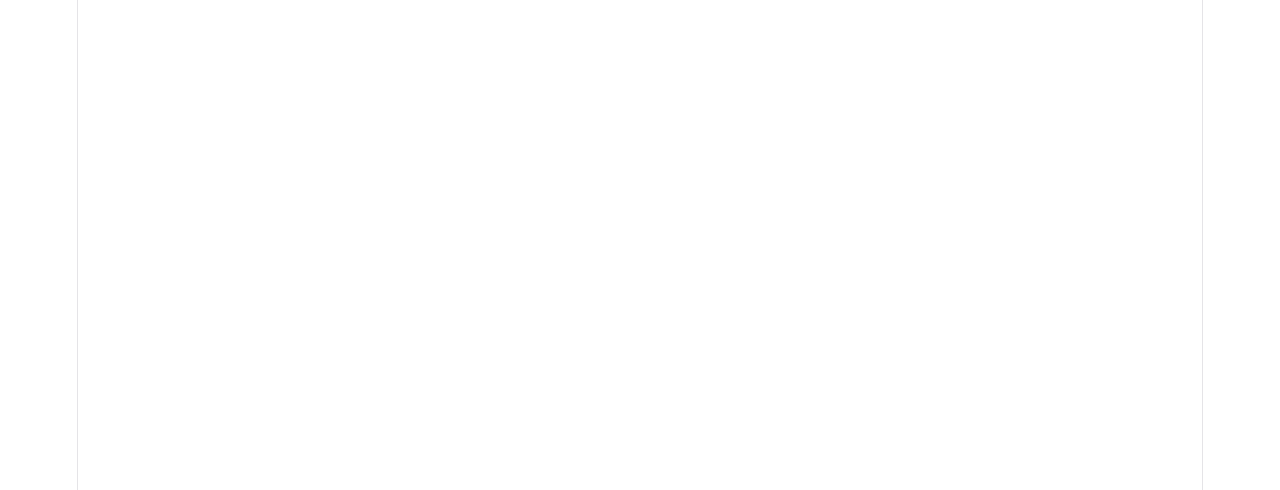
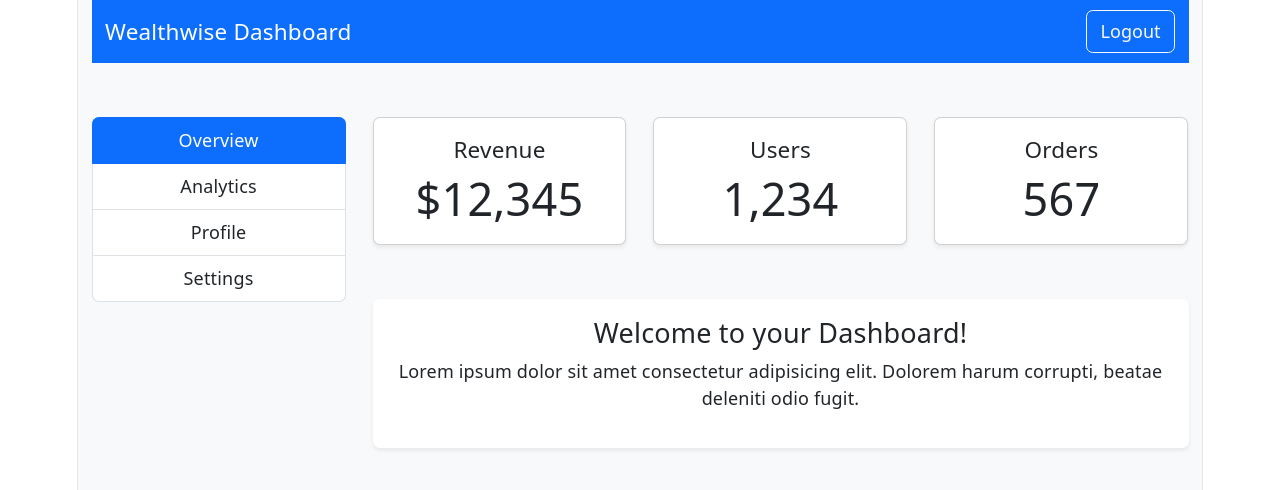
Before and after one commit to Deiimante/pavasarioProjektasVilniusa, a React (Vite) app in the folder projektas/: page /dashboard in a window 1280 px wide. Shown: the top 490 px of the page. Built offline with nearby package versions, Linux system fonts and the light colour scheme.

Commit message:
third commit, testing

```diff
--- a/projektas/index.html
+++ b/projektas/index.html
@@ -9,5 +9,7 @@
   <body>
     <div id="root"></div>
     <script type="module" src="/src/main.jsx"></script>
+    <link href="https://cdn.jsdelivr.net/npm/bootstrap@5.3.3/dist/css/bootstrap.min.css" rel="stylesheet">
+    <script src="https://cdn.jsdelivr.net/npm/bootstrap@5.3.2/dist/js/bootstrap.bundle.min.js"></script>
   </body>
 </html>
--- a/projektas/package.json
+++ b/projektas/package.json
@@ -11,7 +11,8 @@
   },
   "dependencies": {
     "react": "^19.2.4",
-    "react-dom": "^19.2.4"
+    "react-dom": "^19.2.4",
+    "react-router-dom": "^7.13.1"
   },
   "devDependencies": {
     "@eslint/js": "^9.39.4",
--- a/projektas/src/App.jsx
+++ b/projektas/src/App.jsx
@@ -1,12 +1,23 @@
-import './App.css'
+import React from "react";
+import { BrowserRouter as Router, Routes, Route } from "react-router-dom";
 
-function App() {
+// Pages
+import Home from "./pages/Home";
+import Login from "./pages/Login";
+import Signup from "./pages/Signup";
+import Dashboard from "./pages/Dashboard";
 
+export default function App() {
   return (
-    <>
+    <Router>
+      <Routes>
+        <Route path="/" element={<Home />} />
+        <Route path="/login" element={<Login />} />
+        <Route path="/signup" element={<Signup />} />
 
-    </>
-  )
+        {/* Dashboard  */}
+        <Route path="/dashboard" element={<Dashboard />} />
+      </Routes>
+    </Router>
+  );
 }
-
-export default App
--- a/projektas/src/pages/Dashboard.jsx
+++ b/projektas/src/pages/Dashboard.jsx
@@ -0,0 +1,86 @@
+import React from "react";
+import { useNavigate } from "react-router-dom";
+
+export default function Dashboard() {
+  const navigate = useNavigate();
+
+  const handleLogout = () => {
+    // Optional: clear any login state here
+    navigate("/login");
+  };
+
+  return (
+    <div className="container-fluid vh-100 bg-light">
+      {/* Navbar */}
+      <nav className="navbar navbar-expand-lg navbar-dark bg-primary">
+        <div className="container-fluid">
+          <span className="navbar-brand">Wealthwise Dashboard</span>
+          <button className="btn btn-outline-light" onClick={handleLogout}>
+            Logout
+          </button>
+        </div>
+      </nav>
+
+      {/* Main Content */}
+      <div className="row mt-5">
+        <div className="col-md-3">
+          {/* Sidebar */}
+          <div className="list-group">
+            <a href="#" className="list-group-item list-group-item-action active">
+              Overview
+            </a>
+            <a href="#" className="list-group-item list-group-item-action">
+              Analytics
+            </a>
+            <a href="#" className="list-group-item list-group-item-action">
+              Profile
+            </a>
+            <a href="#" className="list-group-item list-group-item-action">
+              Settings
+            </a>
+          </div>
+        </div>
+
+        <div className="col-md-9">
+          {/* Dashboard Cards */}
+          <div className="row">
+            <div className="col-md-4 mb-4">
+              <div className="card text-center shadow-sm">
+                <div className="card-body">
+                  <h5 className="card-title">Revenue</h5>
+                  <p className="card-text display-6">$12,345</p>
+                </div>
+              </div>
+            </div>
+
+            <div className="col-md-4 mb-4">
+              <div className="card text-center shadow-sm">
+                <div className="card-body">
+                  <h5 className="card-title">Users</h5>
+                  <p className="card-text display-6">1,234</p>
+                </div>
+              </div>
+            </div>
+
+            <div className="col-md-4 mb-4">
+              <div className="card text-center shadow-sm">
+                <div className="card-body">
+                  <h5 className="card-title">Orders</h5>
+                  <p className="card-text display-6">567</p>
+                </div>
+              </div>
+            </div>
+          </div>
+
+          {/* Additional Section */}
+          <div className="mt-4 p-3 bg-white rounded shadow-sm">
+            <h4>Welcome to your Dashboard!</h4>
+            <p>
+               Lorem ipsum dolor sit amet consectetur adipisicing elit. Dolorem harum corrupti, beatae deleniti odio fugit.
+            </p>
+          </div>
+        </div>
+      </div>
+    </div>
+  );
+}
--- a/projektas/src/pages/Home.jsx
+++ b/projektas/src/pages/Home.jsx
@@ -0,0 +1,35 @@
+import React from "react";
+import { useNavigate } from "react-router-dom";
+
+export default function Home() {
+  const navigate = useNavigate();
+
+  return (
+    <div className="vh-100 d-flex align-items-center justify-content-center text-center text-white" style={{ backgroundColor: "#007bff" }}>
+      {/* Hero Content */}
+      <div className="container">
+        <h1 className="display-3 fw-bold mb-3">Welcome to Wealthwise</h1>
+        <p className="lead mb-4">
+          Your finance companion. Manage your wealth, track your goals, and achieve financial freedom.
+        </p>
+
+        {/* Buttons */}
+        <div className="d-flex justify-content-center gap-3">
+          <button
+            className="btn btn-light btn-lg"
+            onClick={() => navigate("/login")}
+          >
+            Login
+          </button>
+
+          <button
+            className="btn btn-outline-light btn-lg"
+            onClick={() => navigate("/signup")}
+          >
+            Sign Up
+          </button>
+        </div>
+      </div>
+    </div>
+  );
+}
--- a/projektas/src/pages/Login.jsx
+++ b/projektas/src/pages/Login.jsx
@@ -0,0 +1,50 @@
+import React, { useState } from "react";
+import { useNavigate } from "react-router-dom";
+
+export default function Login() {
+  const navigate = useNavigate();
+  const [email, setEmail] = useState("");
+  const [password, setPassword] = useState("");
+
+  const handleSubmit = (e) => {
+    e.preventDefault(); // Prevent page reload
+
+    console.log("Email:", email, "Password:", password);
+
+    // On successful login, redirect to dashboard
+    navigate("/dashboard");
+  };
+
+  return (
+    <div className="container d-flex flex-column justify-content-center align-items-center vh-100">
+      <h2 className="mb-4">Login</h2>
+      <form onSubmit={handleSubmit} className="w-50">
+        <div className="mb-3">
+          <label className="form-label">Email</label>
+          <input
+            type="email"
+            className="form-control"
+            value={email}
+            onChange={(e) => setEmail(e.target.value)}
+            required
+          />
+        </div>
+
+        <div className="mb-3">
+          <label className="form-label">Password</label>
+          <input
+            type="password"
+            className="form-control"
+            value={password}
+            onChange={(e) => setPassword(e.target.value)}
+            required
+          />
+        </div>
+
+        <button type="submit" className="btn btn-primary w-100">
+          Submit
+        </button>
+      </form>
+    </div>
+  );
+}
--- a/projektas/src/pages/Signup.jsx
+++ b/projektas/src/pages/Signup.jsx
@@ -0,0 +1,22 @@
+import { useNavigate } from "react-router-dom";
+
+export default function Signup() {
+  const nav = useNavigate();
+
+  const handleSignup = () => {
+    localStorage.setItem("auth", "true");
+    nav("/dashboard");
+  };
+
+  return (
+    <div className="auth">
+      <div className="card">
+        <h2>Sign Up</h2>
+        <input placeholder="Name" />
+        <input placeholder="Email" />
+        <input placeholder="Password" type="password" />
+        <button onClick={handleSignup}>Create Account</button>
+      </div>
+    </div>
+  );
+}
```
Also changed, not shown: projektas/src/components/Sidebar.jsx (+14 -0 lines), 1 other file (tests, documents, lock files or other folders).
